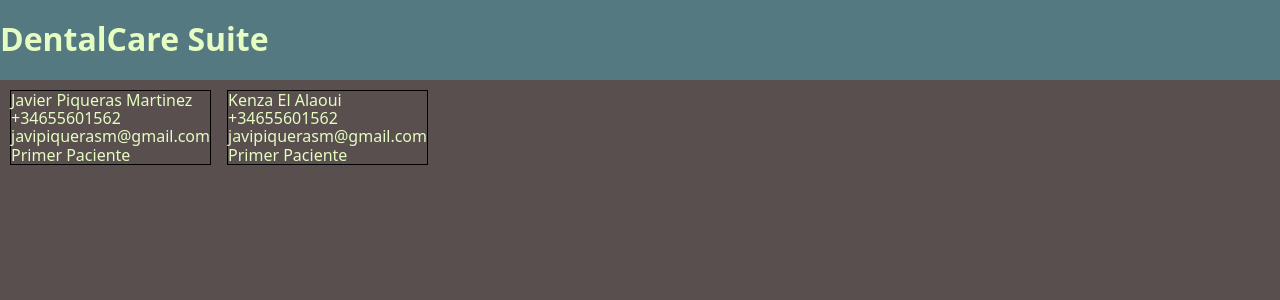
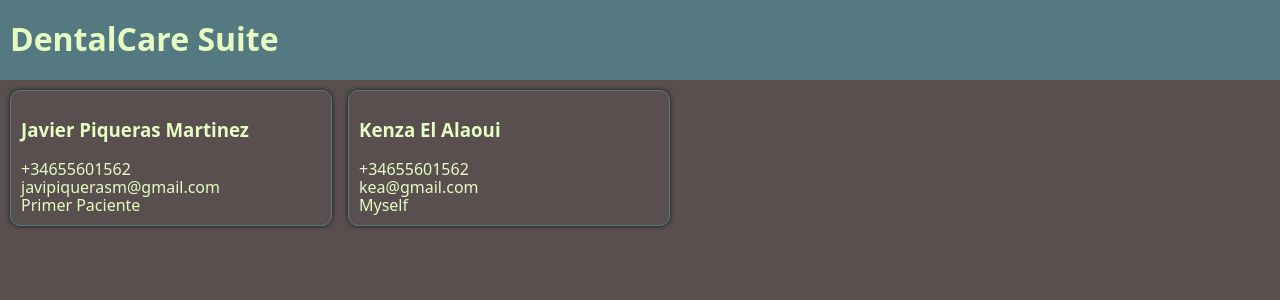
Before and after one commit to javierpiquerasmartinez/dentacare-suite, a React (Vite) app in the folder dentalcare-suite/: page / in a window 1280 px wide. Shown: the top 300 px of the page. Built offline with nearby package versions, Linux system fonts and the light colour scheme.

Commit message:
Basic View Patients

```diff
--- a/dentalcare-suite/src/App.css
+++ b/dentalcare-suite/src/App.css
@@ -17,6 +17,7 @@
     background: var(--dcs-main-color-1);
     box-sizing: border-box;
     display: flex;
+    padding-left: 10px;
 }
 
 .dcs-main {
--- a/dentalcare-suite/src/App.jsx
+++ b/dentalcare-suite/src/App.jsx
@@ -10,7 +10,7 @@
             <main className='dcs-main'>
                 <section className='dcs-patientsection'>
                     <PatientCard firstName="Javier" familyName="Piqueras Martinez" phoneNumber="+34655601562" address="javipiquerasm@gmail.com" details="Primer Paciente"/>
-                    <PatientCard firstName="Kenza" familyName="El Alaoui" phoneNumber="+34655601562" address="javipiquerasm@gmail.com" details="Primer Paciente"/>
+                    <PatientCard firstName="Kenza" familyName="El Alaoui" phoneNumber="+34655601562" address="kea@gmail.com" details="Myself"/>
                 </section>
             </main>
         </>
--- a/dentalcare-suite/src/components/PatientCard.css
+++ b/dentalcare-suite/src/components/PatientCard.css
@@ -1,3 +1,7 @@
 .dcs-patientcard {
-    border: 1px solid black;
+    border: 1px solid var(--dcs-main-color-1);
+    border-radius: 10px;
+    padding: 10px;
+    width: 300px;
+    box-shadow: 0px 0px 5px 0px rgba(0,0,0,0.75);
 }
--- a/dentalcare-suite/src/components/PatientCard.jsx
+++ b/dentalcare-suite/src/components/PatientCard.jsx
@@ -3,7 +3,11 @@
 export function PatientCard ({firstName, familyName, phoneNumber, address, details}) {
     return (
         <article className='dcs-patientcard'>
-            <header>{firstName} {familyName}</header>
+            <header>
+                <h3>
+                {firstName} {familyName}
+                </h3>
+            </header>
             <section>
                 <div>{phoneNumber}</div>
                 <div>{address}</div>
```
